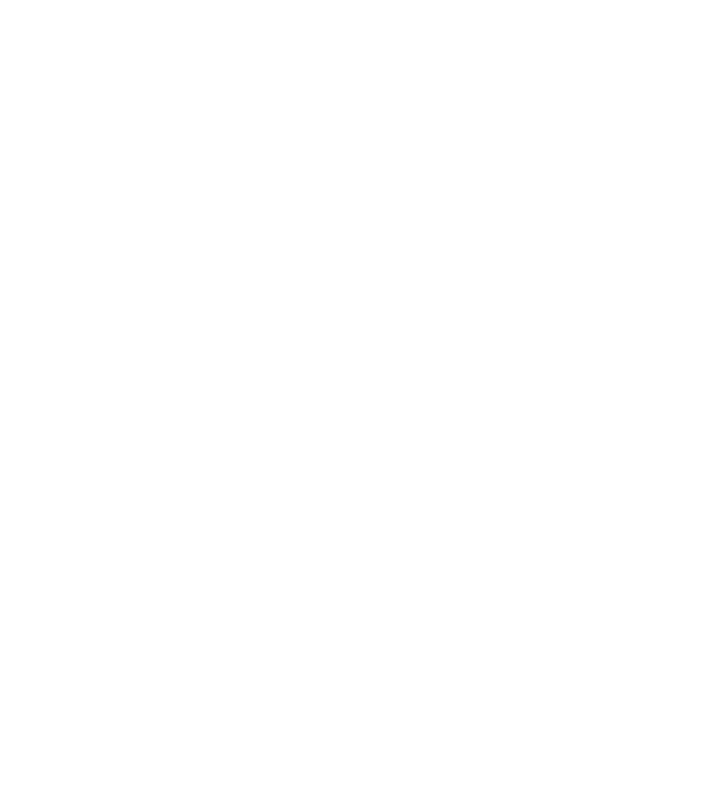
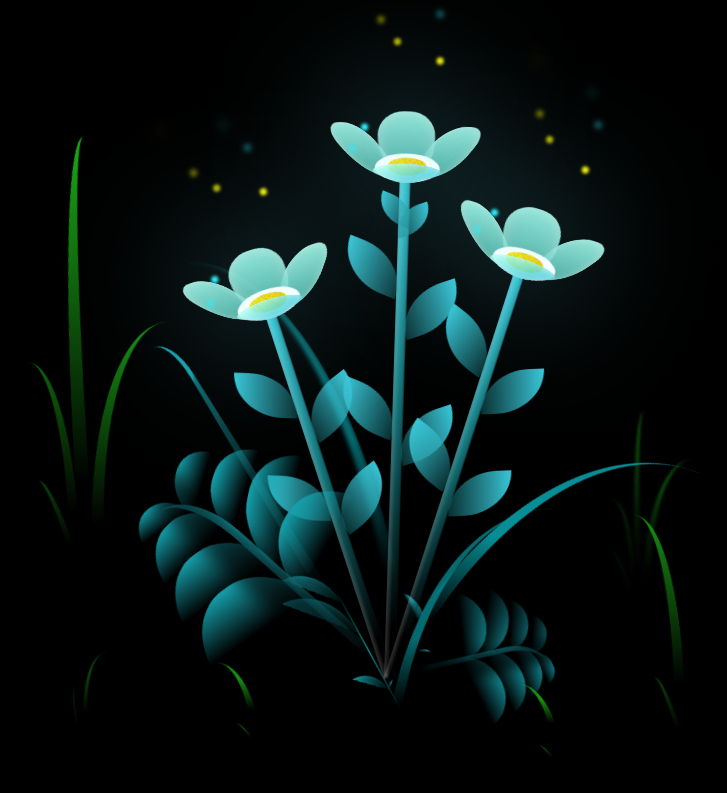
Before and after one commit to johnff9/murphsauce, a plain HTML site: page index.html in a window 1280 px wide. Shown: the whole page, without its empty margins (256-983 px from the left). Drawn offline with nearby package versions, Linux system fonts and the light colour scheme; files that its build step writes are made by us from their sources.

Commit message:
HTML fixes

```diff
--- a/index.html
+++ b/index.html
@@ -1,3 +1,12 @@
+<html lang="en">
+<head>
+    <meta charset="UTF-8">
+    <meta http-equiv="X-UA-Compatible" content="IE=edge">
+    <meta name="viewport" content="width=device-width, initial-scale=1.0">
+    <link rel="stylesheet" href="/client/assets/style.css">
+    <script src="main.js" type="text/javascript"></script><title>Flowers</title>
+</head>
+
 <body class="not-loaded">
   <div class="night"></div>
   <div class="flowers">
--- a/style.scss
+++ b/style.scss
@@ -18,6 +18,7 @@ body {
   background-color: var(--dark-color);
   overflow: hidden;
   perspective: 1000px;
+  padding: 50px 0px;
 }
 
 .night {
@@ -28,38 +29,6 @@ body {
   width: 100%;
   height: 100%;
   filter: blur(0.1vmin);
-  background-image: radial-gradient(
-      ellipse at top,
-      transparent 0%,
-      var(--dark-color)
-    ),
-    radial-gradient(
-      ellipse at bottom,
-      var(--dark-color),
-      rgba(145, 233, 255, 0.2)
-    ),
-    repeating-linear-gradient(
-      220deg,
-      rgb(0, 0, 0) 0px,
-      rgb(0, 0, 0) 19px,
-      transparent 19px,
-      transparent 22px
-    ),
-    repeating-linear-gradient(
-      189deg,
-      rgb(0, 0, 0) 0px,
-      rgb(0, 0, 0) 19px,
-      transparent 19px,
-      transparent 22px
-    ),
-    repeating-linear-gradient(
-      148deg,
-      rgb(0, 0, 0) 0px,
-      rgb(0, 0, 0) 19px,
-      transparent 19px,
-      transparent 22px
-    ),
-    linear-gradient(90deg, rgb(0, 255, 250), rgb(240, 240, 240));
 }
 
 .flowers {
@@ -248,7 +217,7 @@ body {
       height: 60%;
       border-radius: inherit;
       background-image: repeating-linear-gradient(
-          135deg,
+          300deg,
           rgba(0, 0, 0, 0.03) 0px,
           rgba(0, 0, 0, 0.03) 1px,
           transparent 1px,
```
